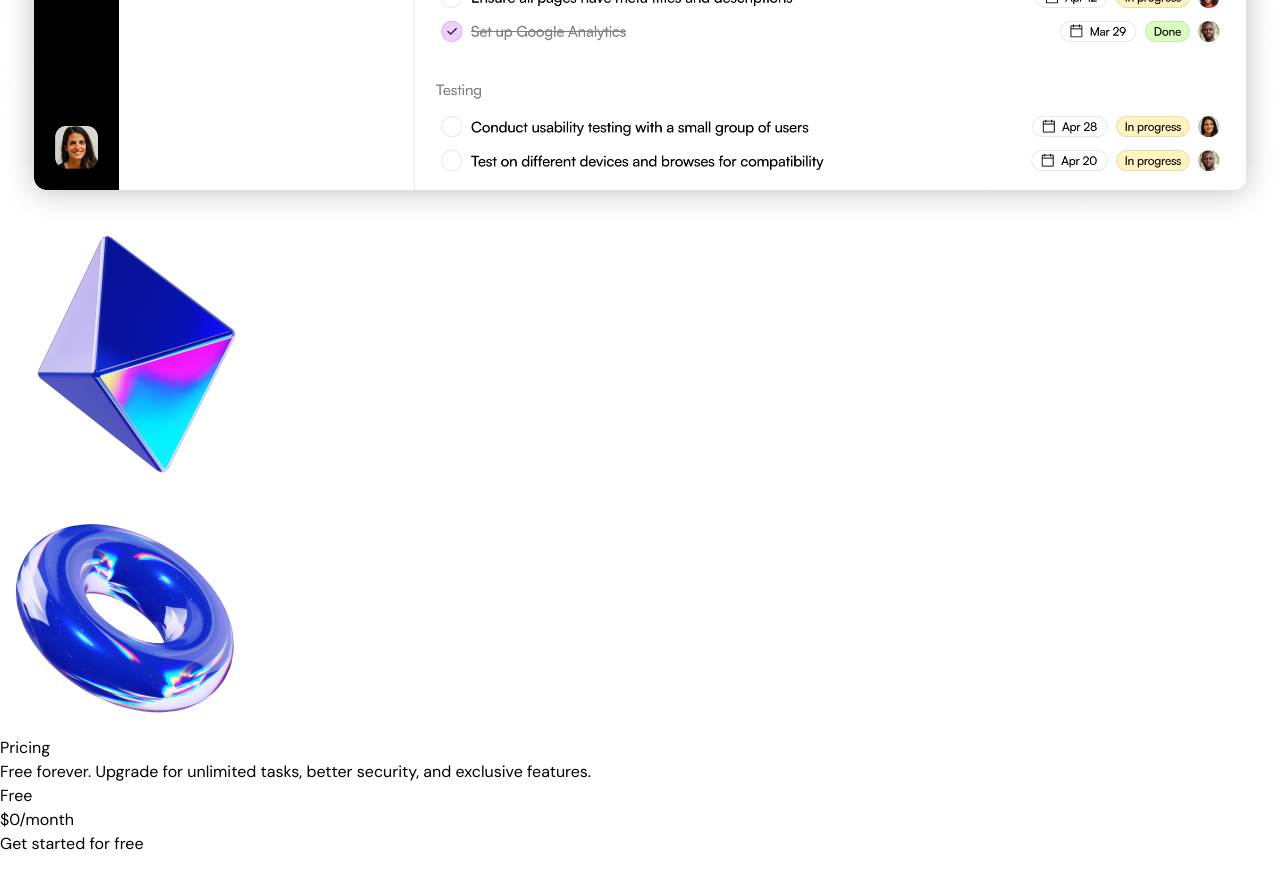
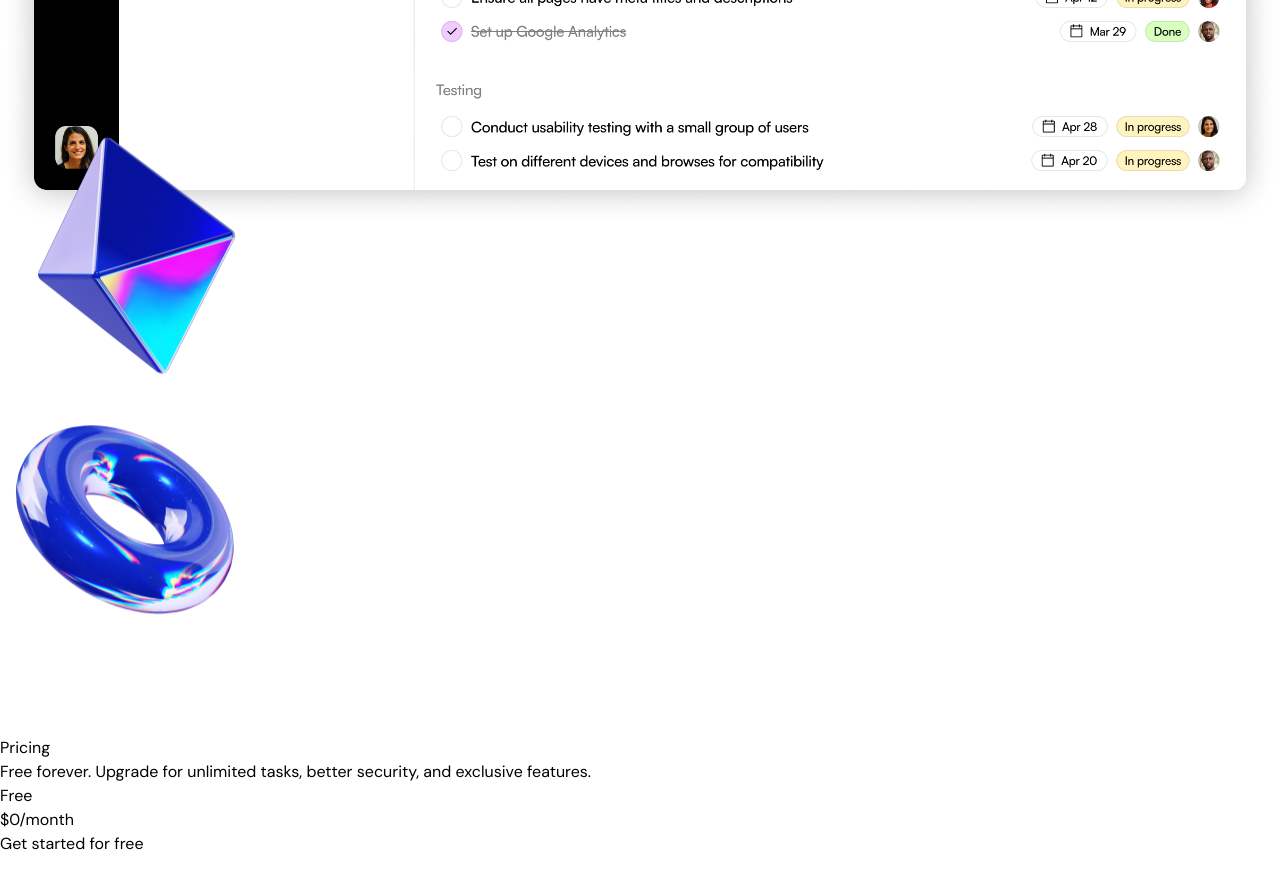
Before and after one commit to Lambersonistaken/light-mode-landing, a Next.js app: page / in a window 1280 px wide. Shown: the part 6020-6909 px from the top of the page. Built offline with nearby package versions, Linux system fonts and the light colour scheme.

Commit message:
product showcase finished

```diff
--- a/src/sections/ProductShowcase.tsx
+++ b/src/sections/ProductShowcase.tsx
@@ -3,11 +3,18 @@ import ProductImage from "@/assets/product-image.png"
 import Image from "next/image";
 import pyramidImage from "@/assets/pyramid.png"
 import tubeImage from "@/assets/tube.png"
-import { motion } from "framer-motion";
+import { motion, useScroll, useTransform } from "framer-motion";
+import { useRef } from "react";
 
 export const ProductShowcase = () => {
+  const sectionRef = useRef(null);
+  const {scrollYProgress} = useScroll({
+    target: sectionRef,
+    offset: ["start end", "end start"],
+  })
+  const translateY = useTransform(scrollYProgress, [0, 1], [150, -150]);
   return (
-    <section className="bg-gradient-to-b from-[#FFFFFF] to-[#D2DCFF] py-24 overflow-x-clip">
+    <section ref={sectionRef} className="bg-gradient-to-b from-[#FFFFFF] to-[#D2DCFF] py-24 overflow-x-clip">
       <div className="container">
         <div className="section-heading">
         <div className="flex justify-center">
@@ -18,8 +25,12 @@ export const ProductShowcase = () => {
         </div>
         <div className="relative">
         <Image src={ProductImage} alt="Product Image" className="mt-10" />
-        <Image src={pyramidImage} alt="Pyramid Image" height={262} width={262} className="hidden md:block absolute -right-36 -top-32" />
-        <Image src={tubeImage} alt="Tube Image" height={248} width={248} className="hidden md:block absolute -left-36 bottom-12" />
+        <motion.img style={{
+          translateY
+        }} src={pyramidImage.src} alt="Pyramid Image" height={262} width={262} className="hidden md:block absolute -right-36 -top-32" />
+        <motion.img style={{
+          translateY
+        }} src={tubeImage.src} alt="Tube Image" height={248} width={248} className="hidden md:block absolute -left-36 bottom-12" />
         </div>
 
       </div>
```
